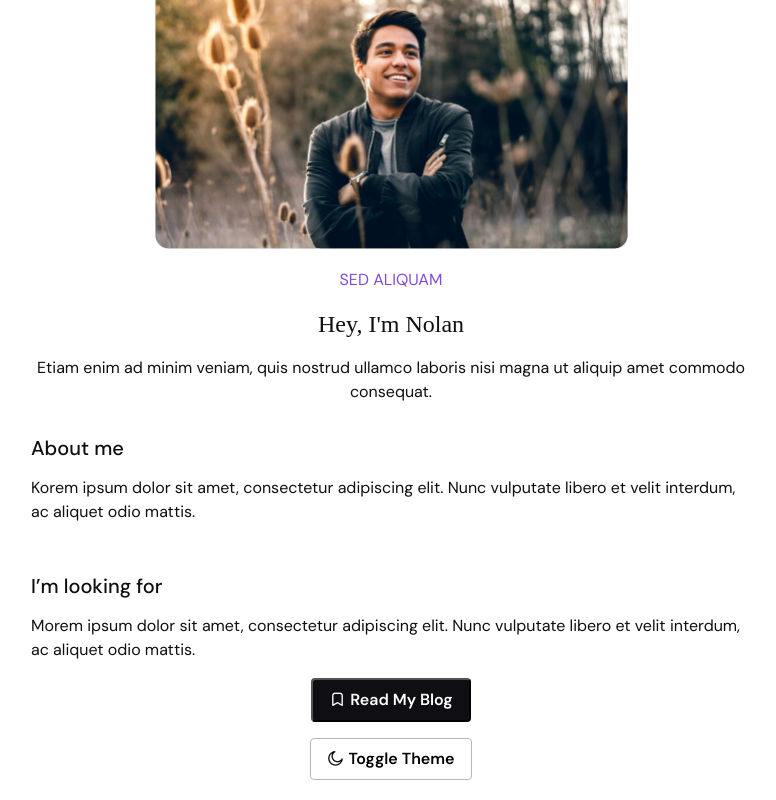
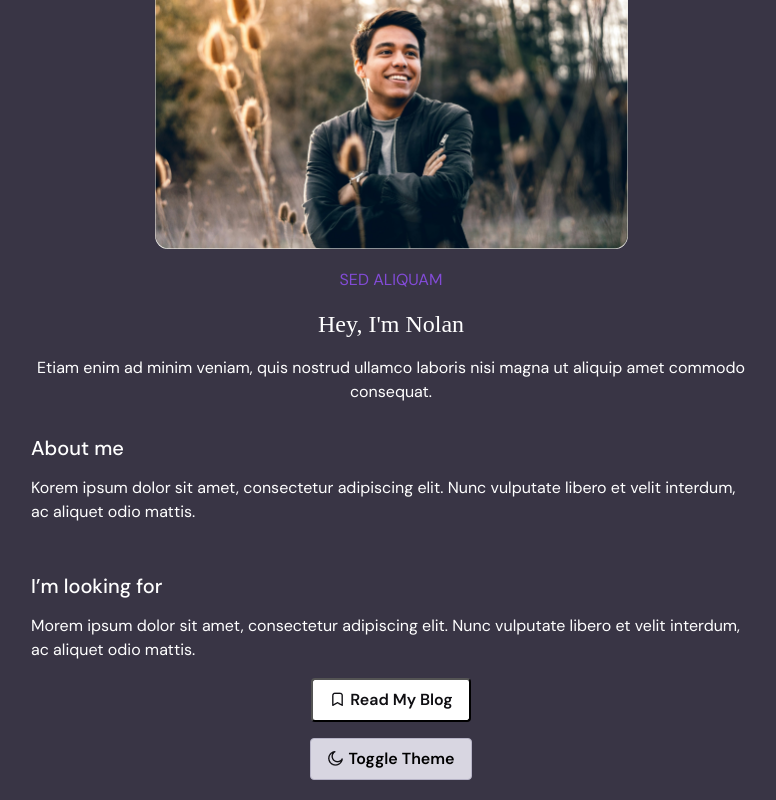
Before and after one commit to jordanburger22/fsjs-foundations-deploy, a plain HTML site: page index.html in a window 1280 px wide. Both pictures are taken after a click on the button "Toggle Theme". Shown: the part 86-886 px from the top of the page, without its empty margins (249-1025 px from the left). Drawn offline with Linux system fonts and the light colour scheme; a web font is replaced by a local one.

Commit message:
fixed style toggle

```diff
--- a/app.js
+++ b/app.js
@@ -12,18 +12,19 @@ themeButton.addEventListener('click', function(){
         document.body.style.color = '#FFFFFF'
         blogBtn.style.color = '#0F0E12'
         blogBtn.style.backgroundColor = '#FFFFFF'
-        bookmark.src = '/images/bookmark-black.jpg'
+        bookmark.src = 'images/bookmark-black.jpg'
         themeButton.style.backgroundColor = '#D8D6E1'
-        moon.src = '/images/moon-purple.png'
-
+        moon.src = 'images/moon-purple.png'
+        console.log('darkmode')
     } else {
         document.body.style.backgroundColor = 'white'
         document.body.style.color = '#0F0E12'
         blogBtn.style.color = '#FFFFFF'
         blogBtn.style.backgroundColor = '#0F0E12'
-        bookmark.src = '/images/bookmark-white.png'
+        bookmark.src = 'images/bookmark-white.png'
         themeButton.style.backgroundColor = '#FFFFFF'
-        moon.src = '/images/moon-black.jpg'
+        moon.src = 'images/moon-black.jpg'
+        console.log('lightmode')
     }
 })
 
--- a/index.html
+++ b/index.html
@@ -11,16 +11,16 @@
     <link rel="preconnect" href="https://fonts.googleapis.com">
     <link rel="preconnect" href="https://fonts.gstatic.com" crossorigin>
     <link
-        href="https://fonts.googleapis.com/css2?family=DM+Sans:ital,opsz,wght@0,9..40,100..1000;1,9..40,100..1000&display=swap"
-        rel="stylesheet">
+    href="https://fonts.googleapis.com/css2?family=DM+Sans:ital,opsz,wght@0,9..40,100..1000;1,9..40,100..1000&display=swap"
+    rel="stylesheet">
     <link href="styles.css" rel="stylesheet" />
 </head>
 
-<body>
+<body style="background-color: white;">
     <div id="container">
 
         <header>
-            <img src="./unsplash_VVEwJJRRHgk.png" class="image" />
+            <img src="unsplash_VVEwJJRRHgk.png" class="image" />
             <h2 id="header">Test Header</h2>
         </header>
 
@@ -51,12 +51,12 @@
         </div>
         <footer>
             <button id="blog-btn">
-                <img id="bookmark" src="/images/bookmark-white.png" />
+                <img id="bookmark" src="images/bookmark-white.png" />
                 Read My Blog
             </button>
 
             <button id="theme-btn">
-                <img id="moon" src="/images/bookmark-black.jpg" />
+                <img id="moon" src="images/moon-black.jpg" />
                 Toggle Theme
             </button>
         </footer>
```
